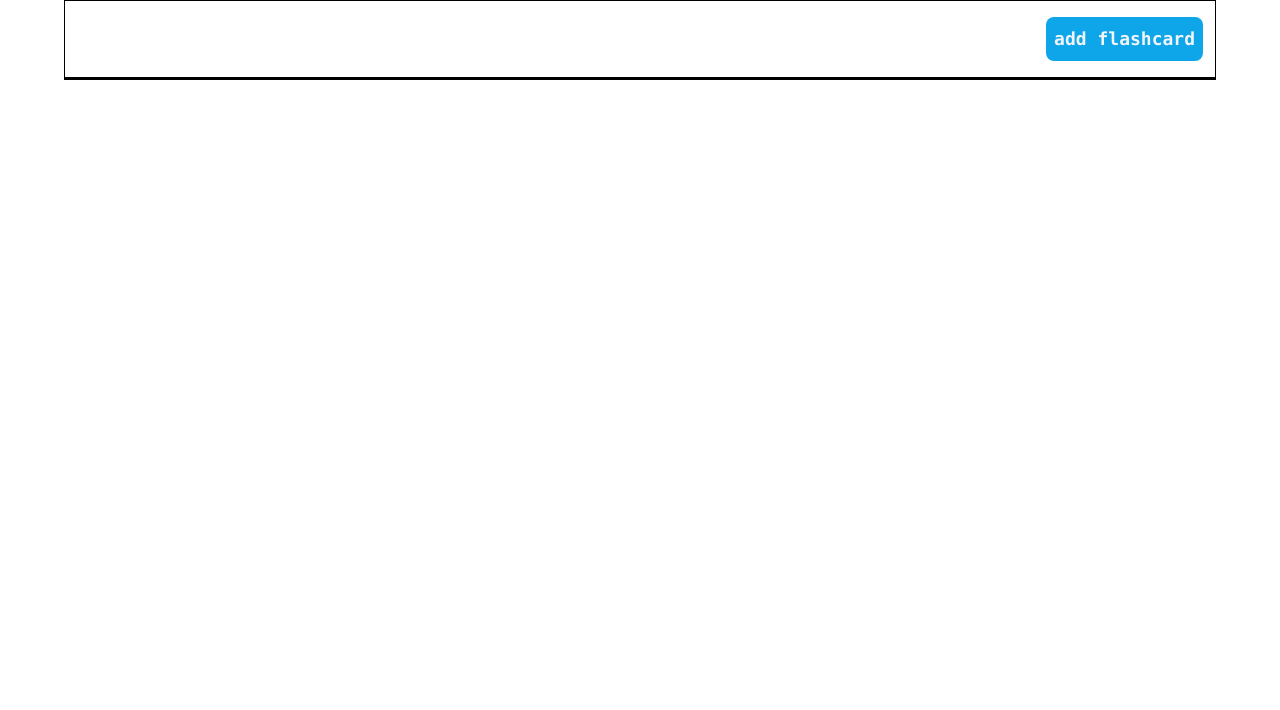
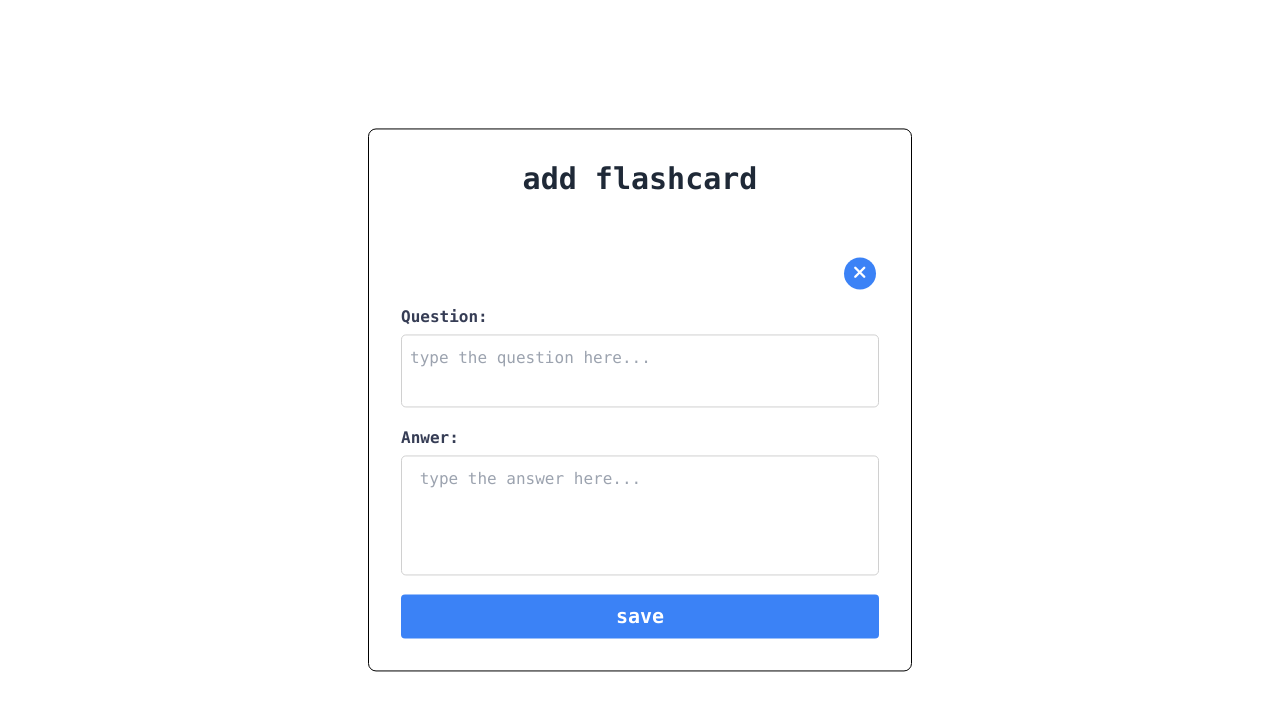
Before and after one commit to armanghafari/mini-app-flashcard, a website: page src/index.html in a window 1280 px wide. Both pictures are taken after a click on the button "add flashcard". Drawn offline with Linux system fonts and the light colour scheme.

Commit message:
add and close question container

```diff
--- a/src/index.html
+++ b/src/index.html
@@ -26,7 +26,7 @@
             <div id="error-con" class="self-center">
                 <span class="hide text-red-500 font-medium" id="error"> input fields cannot be empty</span>
             </div>
-            <i class="fa-solid fa-xmark bg-blue-500 grid text-lg h-[1.8em] w-[1.8em] place-items-center text-white rounded-full  cursor-pointer justify-self-center"></i>
+            <i class="fa-solid fa-xmark bg-blue-500 grid text-lg h-[1.8em] w-[1.8em] place-items-center text-white rounded-full  cursor-pointer justify-self-center" id="close-btn"></i>
         </div>
 
         <label for="question">Question:</label>
--- a/src/script.js
+++ b/src/script.js
@@ -0,0 +1,27 @@
+const container = document.querySelector('#container');
+const addQuestionCard = document.getElementById('add-question-card');
+const cardButton = document.getElementById('save-btn');
+const question = document.getElementById('question');
+const answer = document.getElementById('answer');
+const errorMessage = document.getElementById('error');
+const addQuestion = document.getElementById('add-flashcard');
+const closeBtn = document.getElementById('close-btn');
+
+let editBool = false;
+
+addQuestion.addEventListener('click' ,() => {
+    container.classList.add('hide');
+    question.value = '';
+    answer.value = '';
+    addQuestionCard.classList.remove('hide');
+});
+
+closeBtn.addEventListener('click',(hideQuestion = () => {
+    container.classList.remove('hide');
+    addQuestionCard.classList.add('hide');
+    if(editBool){
+        editBool = false ;
+        submitQueston();
+    }
+})
+);
```
